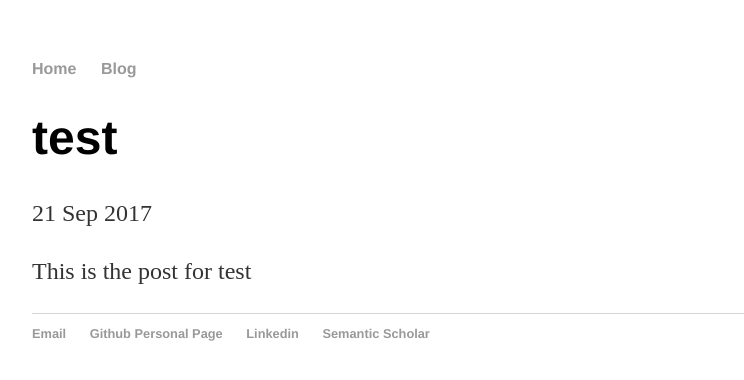
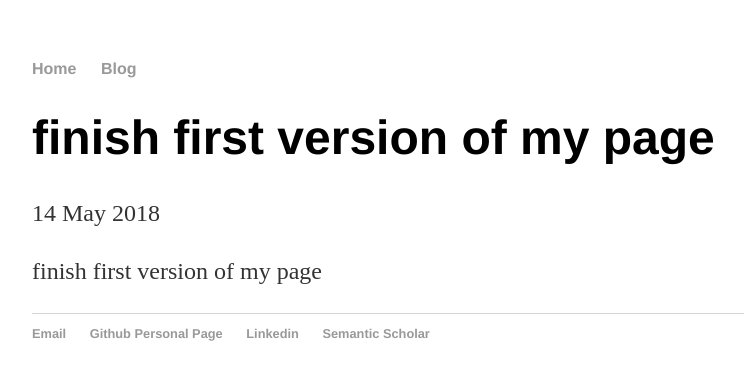
Before and after one commit to FuyinCherng/FuyinCherng.github.io, a Jekyll site: the page built from _posts/2018-05-14-finish first version of my page.md, in a window 1280 px wide. Shown: the top 380 px of the page, without its empty margins (160-904 px from the left). Built offline with Jekyll 4.4.1, drawn with Linux system fonts in a browser that asks for light colours.

Commit message:
update post

```diff
--- a/_posts/2018-05-14-finish first version of my page.md
+++ b/_posts/2018-05-14-finish first version of my page.md
@@ -1,7 +1,7 @@
 ---
 layout: post
-title: test
-date: 2017-09-21
+title: finish first version of my page
+date: 2018-05-14
 ---
 
-This is the post for test
+finish first version of my page
```
